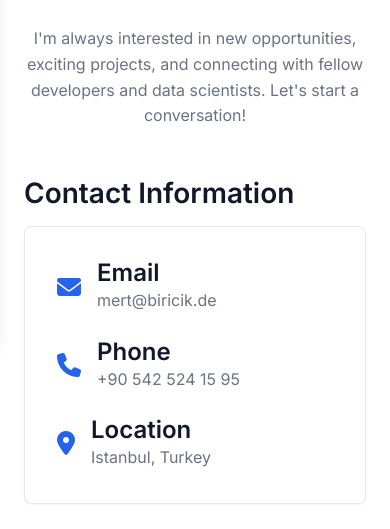
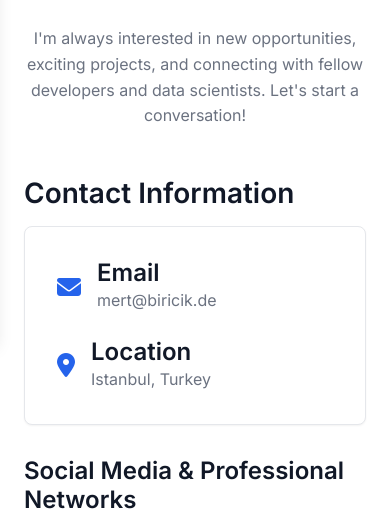
Before and after one commit to mertBiricik/mertbiricik.github.io, an Eleventy site: page src/contact.njk in a window 390 px wide. Shown: the part 204-733 px from the top of the page. Built offline with nearby package versions, Linux system fonts and the light colour scheme; Eleventy itself is replaced by a stand-in of ours; files that its build step writes are made by us from their sources.

Commit message:
Remove phone number from contact page, keep only email

```diff
--- a/src/contact.njk
+++ b/src/contact.njk
@@ -19,14 +19,6 @@ description: Get in touch with Mert Biricik for collaboration opportunities, pro
               <div>
                 <h4 style="margin: 0;">Email</h4>
                 <a href="mailto:mert@biricik.de" style="color: var(--text-secondary);">mert@biricik.de</a>
-              </div>
-            </div>
-
-            <div style="display: flex; align-items: center; gap: 1rem;">
-              <i class="fas fa-phone" style="font-size: 1.5rem; color: var(--primary-color);"></i>
-              <div>
-                <h4 style="margin: 0;">Phone</h4>
-                <a href="tel:+905425241595" style="color: var(--text-secondary);">+90 542 524 15 95</a>
               </div>
             </div>
 
```
